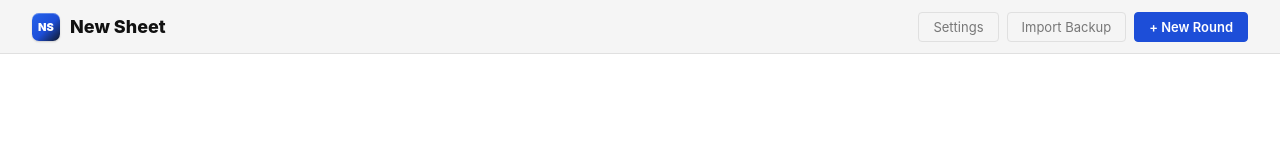
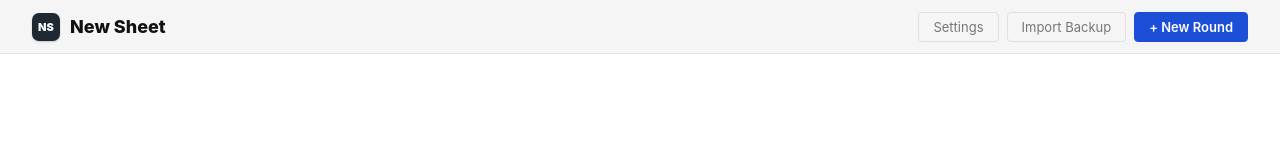
Before and after one commit to EzAdmissions/New-Sheet, a React (Vite) app: page / in a window 1280 px wide. Shown: the top 160 px of the page. Built offline with nearby package versions, Linux system fonts and the light colour scheme.

Commit message:
Final polish before sharing

```diff
--- a/src/Dashboard.jsx
+++ b/src/Dashboard.jsx
@@ -91,15 +91,15 @@ function NsLogo() {
         width: 28,
         height: 28,
         borderRadius: 7,
-        background: 'linear-gradient(135deg, #2563eb 0%, #1d4ed8 54%, #111827 100%)',
-        color: '#fff',
+        background: '#1f2933',
+        color: '#f8fafc',
         display: 'flex',
         alignItems: 'center',
         justifyContent: 'center',
         fontSize: 11,
         fontWeight: 900,
         letterSpacing: 0,
-        boxShadow: 'inset 0 1px 0 rgba(255,255,255,0.28), 0 1px 2px rgba(0,0,0,0.16)',
+        boxShadow: '0 1px 2px rgba(0,0,0,0.18)',
         flexShrink: 0,
       }}
     >
--- a/src/export.js
+++ b/src/export.js
@@ -10,6 +10,7 @@ function dl(content, filename, type = 'text/csv;charset=utf-8;') {
 
 export function exportRoundHTML(round) {
   const name = roundDisplayName(round);
+  const judges = round.judges?.trim();
   const sheetHtml = round.sheets.map(sh => {
     const { speeches, grid } = sh;
     const rows = grid[speeches[0]]?.length ?? 0;
@@ -32,13 +33,13 @@ export function exportRoundHTML(round) {
 <head><meta charset="UTF-8"><title>${name}</title>
 <style>
 body{font-family:Arial,sans-serif;font-size:12px;background:#fff;color:#000;margin:20px}
-h1{font-size:18px;margin-bottom:20px}h2{font-size:13px;margin:24px 0 6px;color:#444}
+h1{font-size:18px;margin-bottom:6px}.meta{font-size:12px;margin:0 0 20px;color:#333}h2{font-size:13px;margin:24px 0 6px;color:#444}
 table{border-collapse:collapse;width:100%;table-layout:fixed;margin-bottom:16px}
 th{background:#f0f0f0;font-weight:700;font-size:10px;text-transform:uppercase;letter-spacing:.5px;padding:5px 8px;border:1px solid #ccc;text-align:left}
 td{padding:3px 8px;border:1px solid #ddd;vertical-align:top;white-space:pre-wrap;word-break:break-word}
 tr:nth-child(even) td{background:#fafafa}
 </style></head>
-<body><h1>${name}</h1>${sheetHtml}</body></html>`;
+<body><h1>${name}</h1>${judges ? `<div class="meta"><strong>Judge(s):</strong> ${judges.replace(/&/g, '&amp;').replace(/</g, '&lt;').replace(/>/g, '&gt;')}</div>` : ''}${sheetHtml}</body></html>`;
   dl(html, `${name}.html`, 'text/html;charset=utf-8;');
 }
 
@@ -55,6 +56,7 @@ export function exportSheetCSV(sheet) {
 }
 
 export function exportRoundCSV(round) {
+  const judges = round.judges?.trim();
   const parts = round.sheets.map(sh => {
     const { speeches, grid, name } = sh;
     const rows = grid[speeches[0]]?.length ?? 0;
@@ -65,7 +67,8 @@ export function exportRoundCSV(round) {
     }
     return lines.join('\n');
   });
-  dl(parts.join('\n\n'), `${roundDisplayName(round)}.csv`);
+  const meta = judges ? [`"${roundDisplayName(round).replace(/"/g, '""')}"`, `"Judge(s): ${judges.replace(/"/g, '""')}"`] : [];
+  dl([...meta, parts.join('\n\n')].filter(Boolean).join('\n\n'), `${roundDisplayName(round)}.csv`);
 }
 
 export function exportJflow(round) {
```
Also changed, not shown: public/favicon.svg, 2 other files (tests, documents, lock files or other folders).
